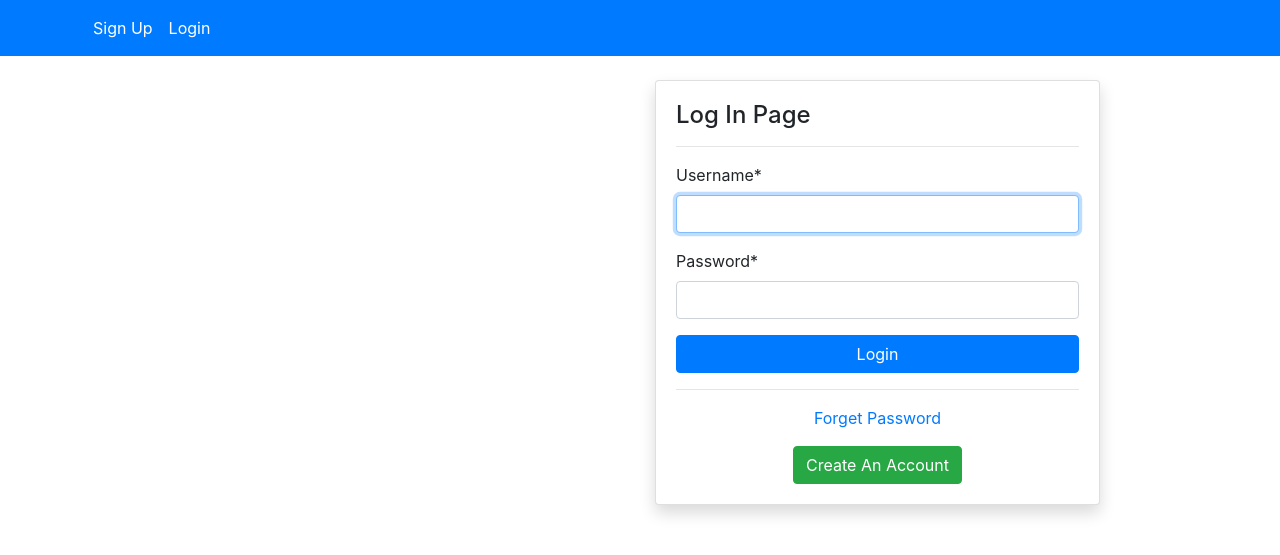
After one commit to KadirTaban/TravelTog, a Django app: page /login/ in a window 1280 px wide. The commit adds this page. Shown: the top 555 px of the page. Run offline with Django 4.2, Linux system fonts and the light colour scheme; some libraries are stand-ins or nearby versions.

Commit message:
account authorization

```diff
--- a/traveltog/templates/partials/nav.html
+++ b/traveltog/templates/partials/nav.html
@@ -1,5 +1,6 @@
 <nav class="navbar navbar-expand-lg navbar-primary bg-primary fixed-top">
     <div class="container">
+        {% if request.user.is_authenticated %}
         <a class="navbar-brand text-white" href="{% url 'blog-index' %}">Travel4We</a>
         <button class="navbar-toggler" type="button" data-toggle="collapse" data-target="#navbarSupportedContent"
             aria-controls="navbarSupportedContent" aria-expanded="false" aria-label="Toggle navigation">
@@ -8,13 +9,21 @@
         <div class="collapse navbar-collapse" id="navbarSupportedContent">
             <ul class="navbar-nav mr-auto">
                 <li class = "nav-item active">
-                    <a class="nav-link text-white" href="#"> Home <span class="sr-only">{current}</span></a>
+                    <a class="nav-link text-white" href="{% url 'users-logout' %}"> Logout <span class="sr-only">{current}</span></a>
                 </li>
 
-                <li class="nav-item">
-                    <a class="nav-link text-white" href="#">Link </a>
+            </ul>
+            {% else %}
+            <ul class="navbar-nav mr-auto">
+                <li class = "nav-item active">
+                    <a class="nav-link text-white " href="{% url 'users-sign-up' %}"> Sign Up <span class="sr-only">{current}</span></a>
+                </li>
+
+                <li class = "nav-item active">
+                    <a class="nav-link text-white" href="{% url 'users-login' %}"> Login <span class="sr-only">{current}</span></a>
                 </li>
             </ul>
+            {% endif  %}
         </div>
 
     </div>
--- /dev/null
+++ b/traveltog/templates/users/login.html
@@ -0,0 +1,31 @@
+{% extends 'partials/base.html' %}
+{% block title %}Log In{% endblock %}
+{% load crispy_forms_tags %}
+{% block content %}
+<div class="cover">
+    <div class="container ">
+        <div class="row mt-5 pt-3">
+            <div class="col-md-5 offset-md-6">
+                <div class="card my-3 shadow">
+                    <div class="card-body">
+                        <h4>Log In Page</h4>
+                        <hr>
+                        <form method="POST">
+                            {% csrf_token %}
+                            {{ form|crispy }}
+                            <input class="btn btn-primary btn-block" type="submit" value="Login">
+                        </form>
+                        <hr>
+                        <div class="text-center my-3">
+                            <a href=""> Forget Password </a>
+                        </div>
+                        <div class="text-center">
+                            <a class="btn btn-success" href="{% url 'users-sign-up' %}">Create An Account</a>
+                        </div>
+                     </div>
+                </div>
+            </div>
+        </div>
+    </div>
+</div>
+{% endblock %}
--- a/traveltog/traveltog_con/settings.py
+++ b/traveltog/traveltog_con/settings.py
@@ -120,6 +120,8 @@ CRISPY_TEMPLATE_PACK = "bootstrap4"
 # Static files (CSS, JavaScript, Images)
 # https://docs.djangoproject.com/en/4.0/howto/static-files/
 
+LOGIN_REDIRECT_URL = 'blog-index'
+
 STATIC_URL = 'static/'
 
 # Default primary key field type
--- a/traveltog/users/urls.py
+++ b/traveltog/users/urls.py
@@ -1,8 +1,10 @@
 import imp
 from django.urls import path
 from . import views
-
+from django.contrib.auth import views as auth_view
 
 urlpatterns = [
     path('sign-up/', views.sign_up, name="users-sign-up"),
+    path('login/', auth_view.LoginView.as_view(template_name='users/login.html'), name='users-login'),
+    path('logout/', auth_view.LogoutView.as_view(template_name = 'users/logout.html'), name='users-logout'),
 ]
```
Also changed, not shown: traveltog/templates/users/logout.html (added, +23 -0 lines).
